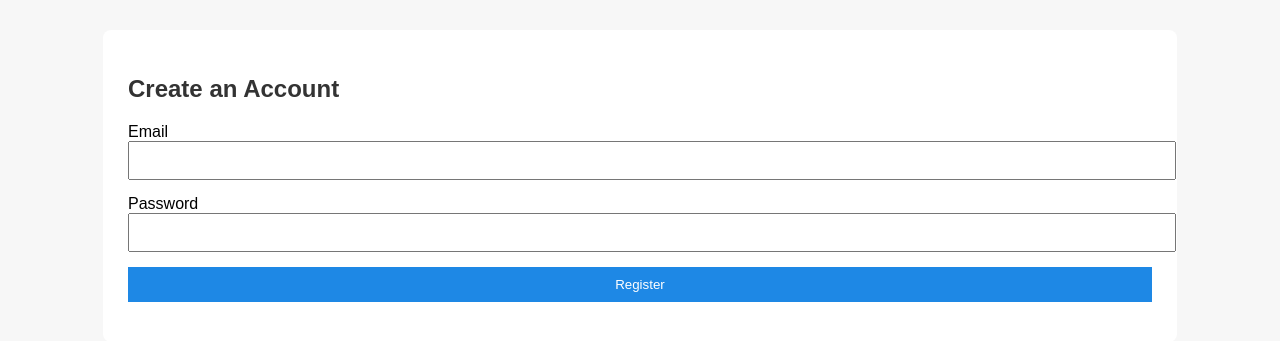
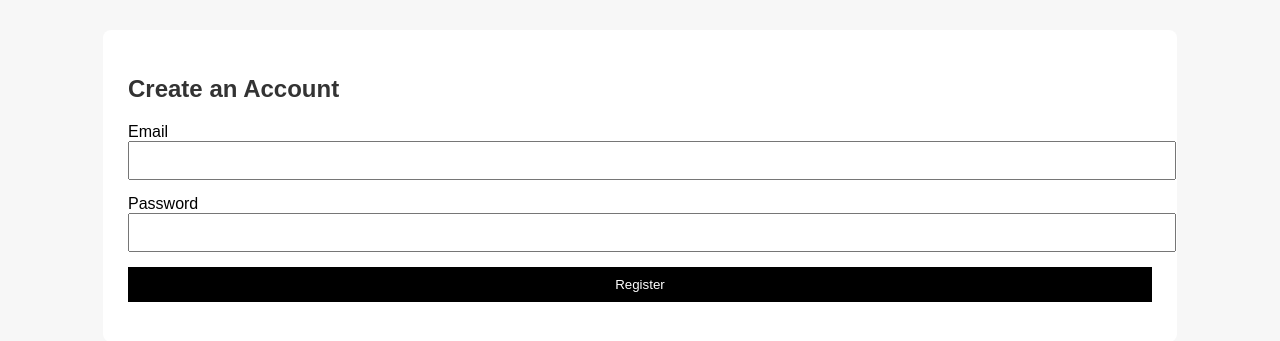
Before and after one commit to ShasD001/AND_MORTGAGE_MANAGEMENT, a Flask app: page /register in a window 1280 px wide. Shown: the part 48-389 px from the top of the page. Run offline with Flask 3, Linux system fonts and the light colour scheme.

```diff
--- a/static/css/style.css
+++ b/static/css/style.css
@@ -42,7 +42,7 @@ h1, h2 {
 
 /* BUTTONS */
 .btn {
-    background: #1e88e5;          /* Blue default */
+    background: #000000;          /* Blue default */
     color: white;
     padding: 10px 15px;
     border: none;
```
